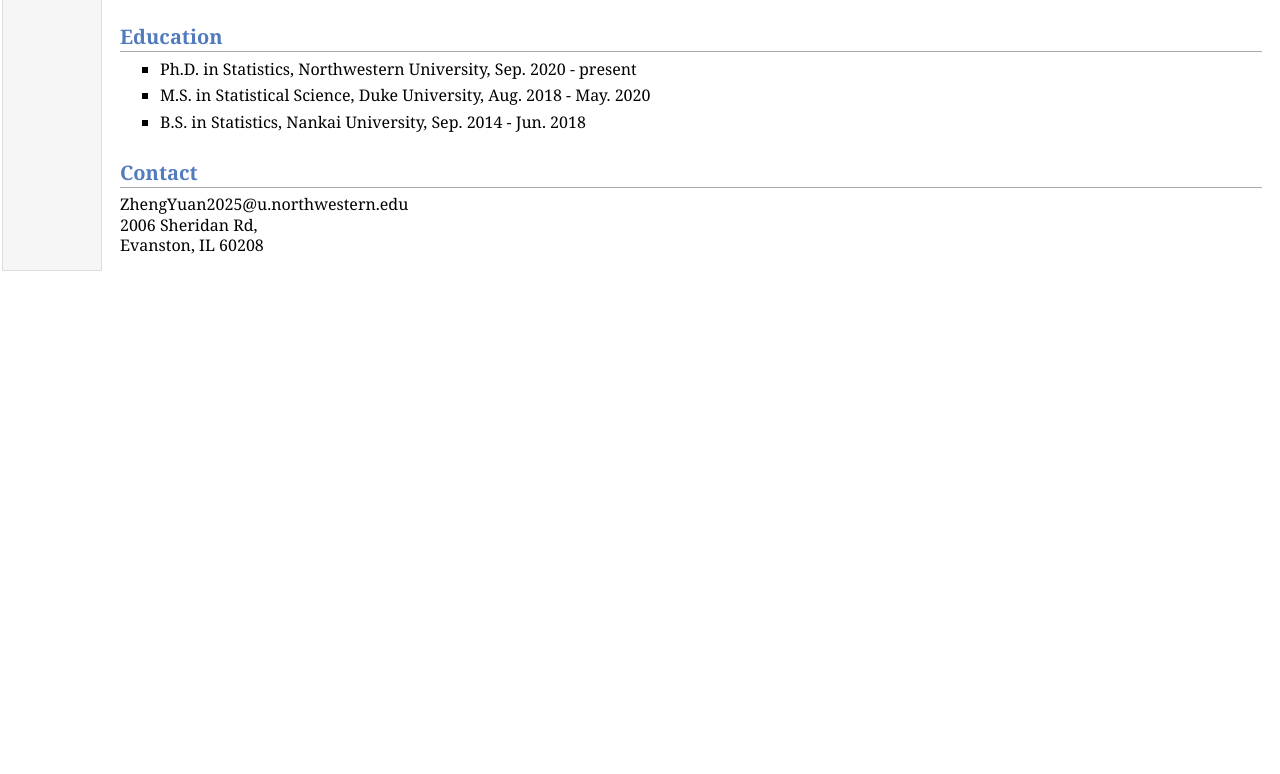
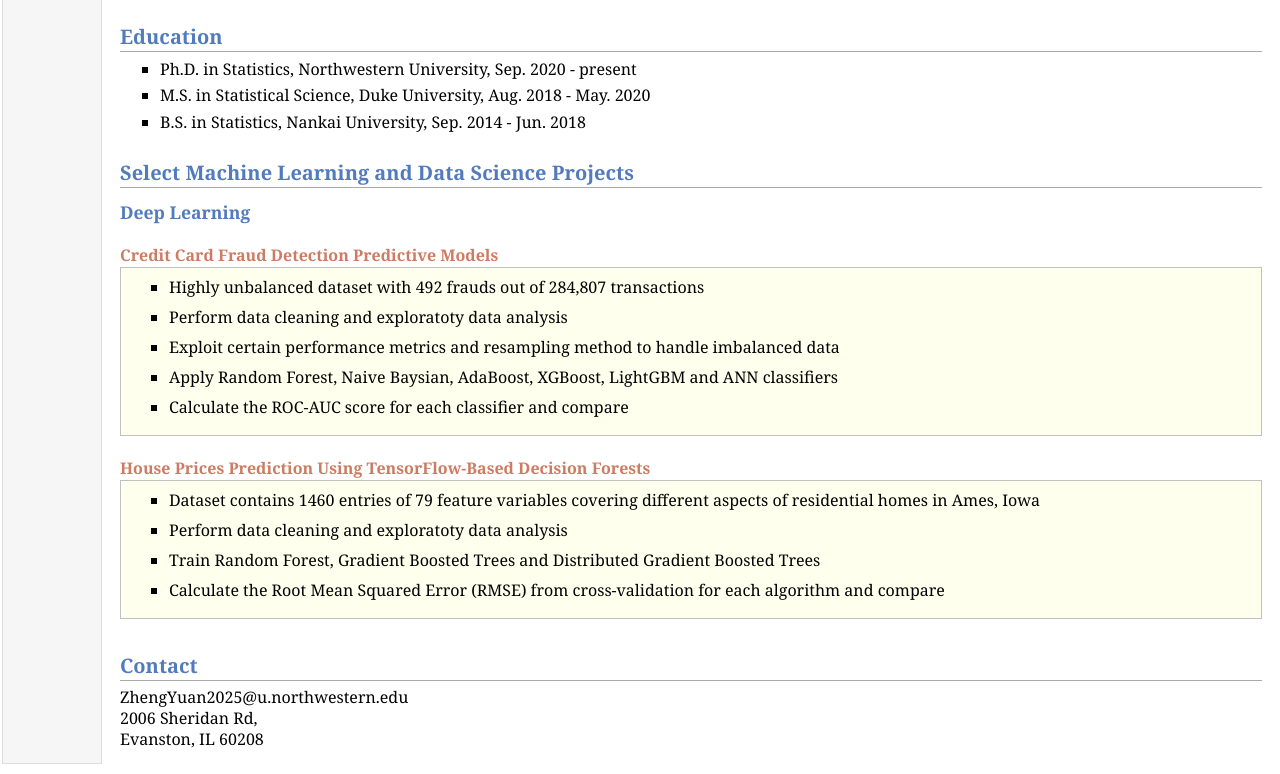
Before and after one commit to yuanzheng1995/yuanzheng1995.github.io, a plain HTML site: page index.html in a window 1280 px wide. Shown: the part 566-1340 px from the top of the page. Before the commit the page ends 847 px from the top, so only its background shows below. Drawn offline with nearby package versions, Linux system fonts and the light colour scheme; some packages are replaced by stand-ins of ours.

Commit message:
update_project_1

```diff
--- a/index.html
+++ b/index.html
@@ -54,6 +54,47 @@
 </p>
 </li>
 </ul>
+<h2>Select Machine Learning and Data Science Projects</h2>
+<h3>Deep Learning</h3>
+<div class="infoblock">
+<div class="blocktitle">Credit Card Fraud Detection Predictive Models</div>
+<div class="blockcontent">
+<ul>
+<li><p>Highly unbalanced dataset with 492 frauds out of 284,807 transactions
+</p>
+</li>
+<li><p>Perform data cleaning and exploratoty data analysis
+</p>
+</li>
+<li><p>Exploit certain performance metrics and resampling method to handle imbalanced data
+</p>
+</li>
+<li><p>Apply Random Forest, Naive Baysian, AdaBoost, XGBoost, LightGBM and ANN classifiers
+</p>
+</li>
+<li><p>Calculate the ROC-AUC score for each classifier and compare
+</p>
+</li>
+</ul>
+</div></div>
+<div class="infoblock">
+<div class="blocktitle">House Prices Prediction Using TensorFlow-Based Decision Forests</div>
+<div class="blockcontent">
+<ul>
+<li><p>Dataset contains 1460 entries of 79 feature variables covering different aspects of residential homes in Ames, Iowa
+</p>
+</li>
+<li><p>Perform data cleaning and exploratoty data analysis
+</p>
+</li>
+<li><p>Train Random Forest, Gradient Boosted Trees and Distributed Gradient Boosted Trees
+</p>
+</li>
+<li><p>Calculate the Root Mean Squared Error (RMSE) from cross-validation for each algorithm and compare
+</p>
+</li>
+</ul>
+</div></div>
 <h2>Contact</h2>
 <p>ZhengYuan2025@u.northwestern.edu<br />
 2006 Sheridan Rd, <br />
```
Also changed, not shown: 1 other file.
